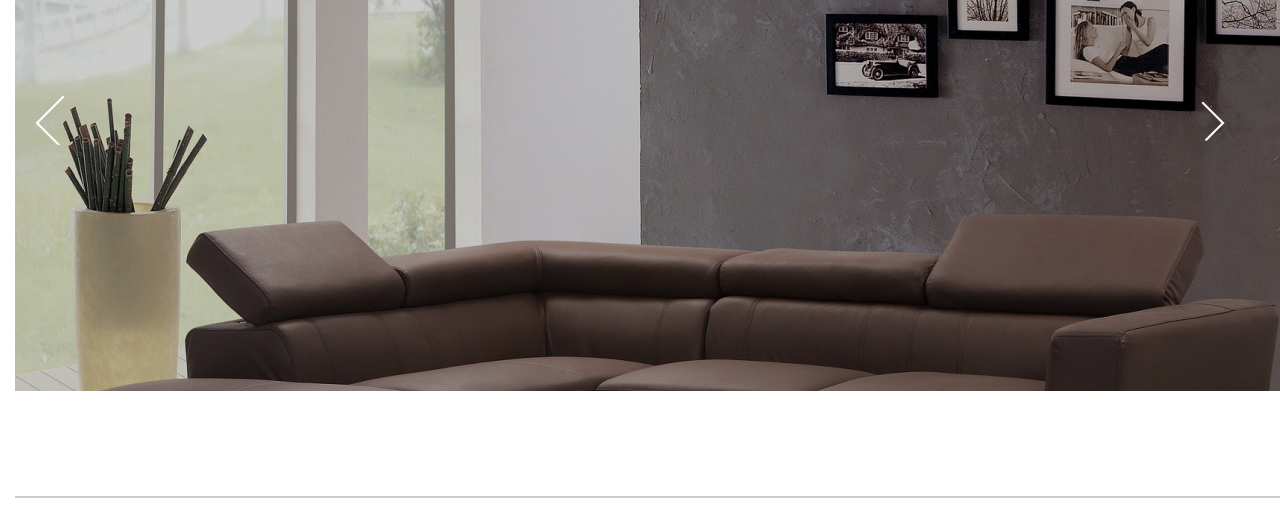
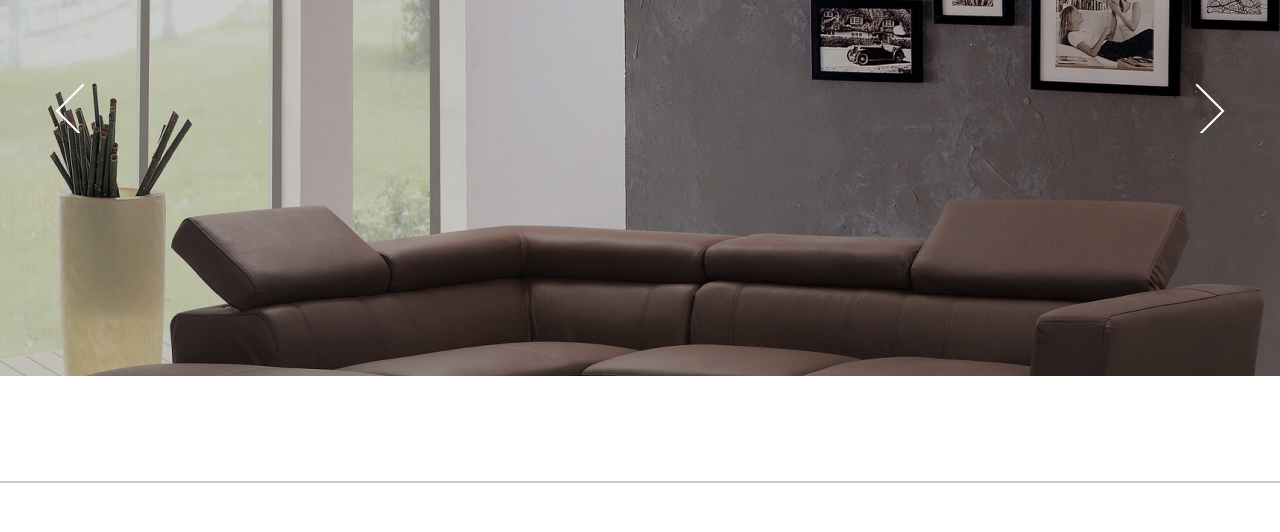
Before and after one commit to RomanKozhushko/Breef-Freelance-exchange, a plain HTML site: page index.html in a window 1280 px wide. Shown: the part 257-789 px from the top of the page. Drawn offline with Linux system fonts and the light colour scheme; a web font is replaced by a local one.

Commit message:
Update hero.css

```diff
--- a/css/hero.css
+++ b/css/hero.css
@@ -20,15 +20,13 @@
 .testimonials {
     max-width: 1326px;
     margin: auto;
-    padding: 15px;
     position: relative;
 }
 
 .scroller {
     overflow-x: hidden;
     display: flex;
-    scroll-snap-type: x mandatory;
-}
+  }
 
 .hero__line {
     padding-bottom: 105px;
@@ -59,13 +57,13 @@
     top: 40%;
     height: 50px;
     width: 50px;
-    border-radius:50%;
+    /* border-radius:50%;
 
     z-index: 1;
     line-height: 30px;
     text-align: center;
     color: white;
-    font-weight: bold;
+    font-weight: bold; */
 }
 .testimonials .btn:hover {
 
@@ -79,7 +77,7 @@
 }
 
 .testimonials .btn.prev {
-    left: 35px;
+    left: 55px;
     background-repeat: no-repeat;
     background-image: url(../images/left.png);
 }
```
